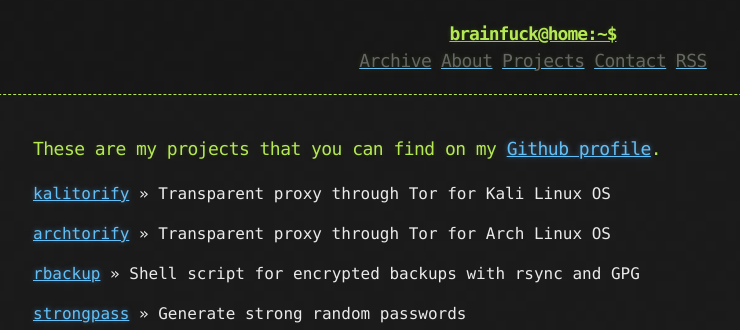
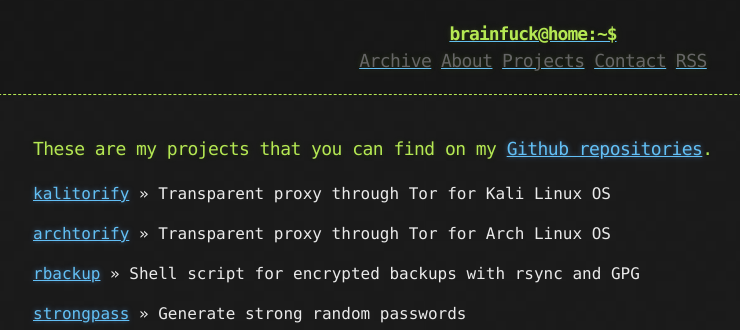
Before and after one commit to brainfucksec/brainfucksec.github.io, a Jekyll site: the page built from projects.md, in a window 1280 px wide. Shown: the top 330 px of the page, without its empty margins (107-847 px from the left). Built offline with Jekyll 4.4.1, drawn with Linux system fonts in a browser that asks for light colours.

Commit message:
fix about.md, update projects.md

```diff
--- a/projects.md
+++ b/projects.md
@@ -3,7 +3,7 @@ layout: page
 title: Projects | brainfuck
 ---
 
-### These are my projects that you can find on my [Github profile](https://github.com/brainfucksec?tab=repositories).
+### These are my projects that you can find on my [Github repositories](https://github.com/brainfucksec?tab=repositories).
 
 
 [kalitorify](https://github.com/brainfucksec/kalitorify) >> Transparent proxy through Tor for Kali Linux OS
```
Also changed, not shown: about.md (+1 -1 lines).
